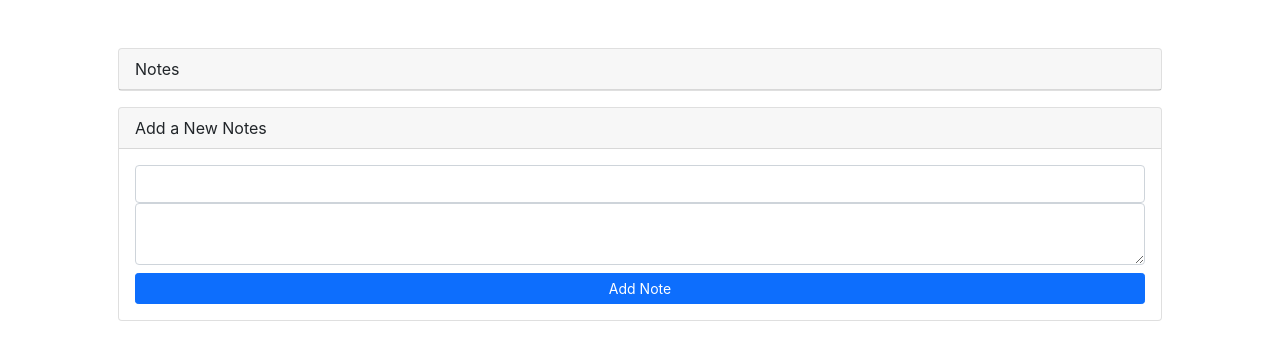
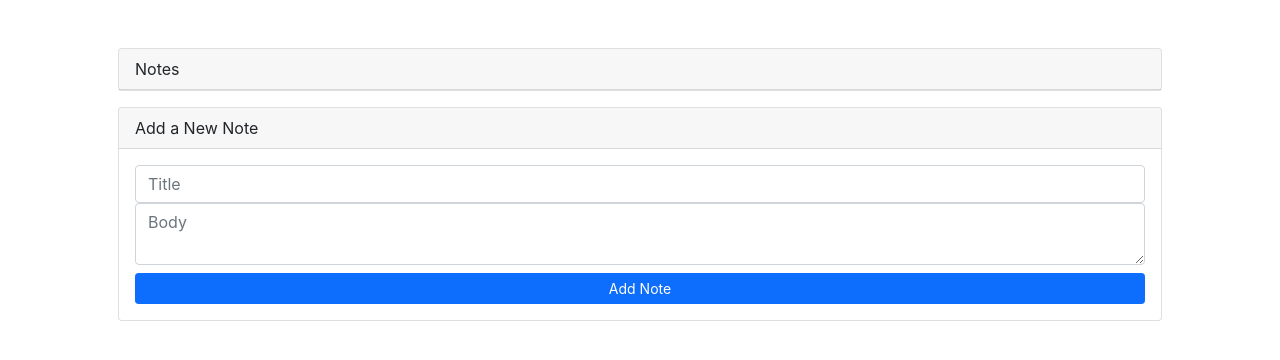
Before and after one commit to FrontDevYunusEmreKoca/ReactJs-Course, a React (Create React App) app: page / in a window 1280 px wide. Shown: the top 360 px of the page. Built offline with nearby package versions, Linux system fonts and the light colour scheme.

Commit message:
useReducer ile program ayarlandi

```diff
--- a/src/examples/NoteApp.js
+++ b/src/examples/NoteApp.js
@@ -1,61 +1,70 @@
-import React, { useEffect, useState } from 'react'
+import { type } from '@testing-library/user-event/dist/type'
+import React, { act, useEffect, useReducer, useState } from 'react'
+
+
+const notesReducer = (state, action) => {
+  switch (action.type) {
+    case "POPULATE_NOTES":
+      return action.notes;
+    case "ADD_NOTE":
+      return [
+        ...state,
+        { title: action.title, body: action.body }
+      ];
+    case "REMOVE_NOTE":
+      return state.filter((note) => note.title !== action.title);
+    case "DEFAULT":
+      return state;
+    default:
+      return state;
+  }
+};
+
 
 const NoteApp = () => {
-  const [notes,setNotes] = useState([]);
-  const [title,setTitle] = useState("");
-  const [body,setBody] = useState("");
+  const [notes, dispatch] = useReducer(notesReducer, []);
+  const [title, setTitle] = useState("");
+  const [body, setBody] = useState("");
 
-  // useEffect(() => {
-  //   const notesData = JSON.parse(localStorage.getItem('notes'))
-  //   if(notesData) {
-  //     setNotes(notesData)
-  //   }
-  // },[])
-
-  // useEffect(() => {
-  //   localStorage.setItem("notes", JSON.stringify(notes))
-  // }, [notes])
+  // localStorage'dan veriyi al ve reducer ile yükle
   useEffect(() => {
     const storedNotes = localStorage.getItem("notes");
     if (storedNotes) {
       try {
         const notesData = JSON.parse(storedNotes);
-        setNotes(notesData);
+        dispatch({ type: "POPULATE_NOTES", notes: notesData });
       } catch (error) {
         console.error("JSON parse error: ", error);
-        // Eğer JSON parse hatası varsa, notes'u varsayılan boş diziye ayarla
-        setNotes([]);
+        // JSON parse hatası varsa, varsayılan boş diziye ayarla
+        dispatch({ type: "DEFAULT" });
       }
     } else {
-      // Eğer veriyi bulamazsa, varsayılan boş diziye ayarla
-      setNotes([]);
+      // localStorage'da veri bulunmazsa varsayılan boş dizi
+      dispatch({ type: "DEFAULT" });
     }
   }, []);
+
   // notes değiştiğinde localStorage'a yazma
   useEffect(() => {
     localStorage.setItem("notes", JSON.stringify(notes));
   }, [notes]);
 
+  // Yeni not ekleme
+  const addNote = (e) => {
+    e.preventDefault();
+    if (title) {
+      dispatch({ type: "ADD_NOTE", title, body });
+      setTitle("");
+      setBody("");
+    }
+  };
 
-   const addNote = (e) =>{
-    e.preventDefault();
-    if(title){
-      setNotes(
-        [
-          ...notes,
-          {title,body}
-        ]
-      )
-      setTitle("")
-      setBody("")
-    }
-   }
+  // Not silme
+  const removeNote = (title) => {
+    dispatch({ type: "REMOVE_NOTE", title });
+  };
 
-   const  removeNote = (title) => {
-      setNotes(notes.filter((note) => note.title !==title ))
-   }
-
-  return(
+  return (
     <div className='container p-5'>
       <div className='card mb-3'>
         <div className="card-header">
@@ -64,48 +73,58 @@ const NoteApp = () => {
       </div>
       <div className='card mb-3'>
         <div className="card-header">
-               Add a New Notes
+          Add a New Note
         </div>
-            {
-              notes && (
+        {notes && (
           <table className='table table-sm table-striped mb-0'>
             <tbody>
-                        {
-                          notes.map((note) => (
+              {notes.map((note) => (
                 <tr key={note.title}>
-                              <td   style={{width: "40%"}}>
+                  <td style={{ width: "40%" }}>
                     {note.title}
                   </td>
-                              <td >
+                  <td>
                     {note.body}
                   </td>
-                              <td style={{width: "4%"}}>
-                                <button onClick={() => removeNote(note.title)} className='btn btn-danger btn-sm '>
+                  <td style={{ width: "4%" }}>
+                    <button
+                      onClick={() => removeNote(note.title)}
+                      className='btn btn-danger btn-sm'>
                       <i className="fa-solid fa-x"></i>
                     </button>
                   </td>
                 </tr>
-                          ))
-                        }
+              ))}
             </tbody>
           </table>
-              )
-            }
+        )}
         <div className="card-body">
           <form onSubmit={addNote}>
             <div className="form-group">
-                   <input value={title} onChange={(e) => setTitle(e.target.value)} type="text" className='form-control'/>
+              <input
+                value={title}
+                onChange={(e) => setTitle(e.target.value)}
+                type="text"
+                className='form-control'
+                placeholder='Title'
+              />
             </div>
             <div className="form-group">
-                   <textarea value={body} onChange={(e) => setBody(e.target.value)} type="text" className='form-control'></textarea>
+              <textarea
+                value={body}
+                onChange={(e) => setBody(e.target.value)}
+                className='form-control'
+                placeholder='Body'
+              ></textarea>
             </div>
-                <button className='btn btn-primary btn-sm w-100 mt-2'>Add  Note</button>
+            <button className='btn btn-primary btn-sm w-100 mt-2'>
+              Add Note
+            </button>
           </form>
         </div>
       </div>
     </div>
-
-  )
-}
+  );
+};
 
 export default NoteApp;
```
Lines whose indentation alone changed are shown as unchanged.
